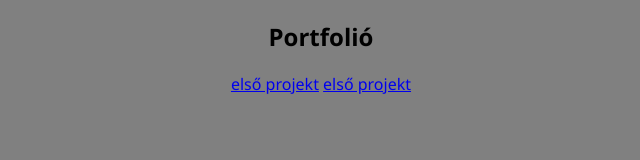
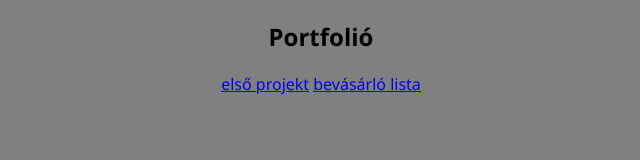
Before and after one commit to Borbola/portfolio, a plain HTML site: page index.html in a window 1280 px wide. Shown: the full height of the page, 319-959 px from the left. Drawn offline with Linux system fonts and the light colour scheme.

Commit message:
Update index.html

```diff
--- a/index.html
+++ b/index.html
@@ -10,7 +10,7 @@
     <nav>
         <h1>Portfolió</h1>
         <a href="https://borbola.github.io/1proba/" target="_blank">első projekt</a>
-        <a href="https://borbola.github.io/bevasarlolista/" target="_blank">első projekt</a>
+        <a href="https://borbola.github.io/bevasarlolista/" target="_blank">bevásárló lista</a>
     </nav>
 </body>
 </html>
```
